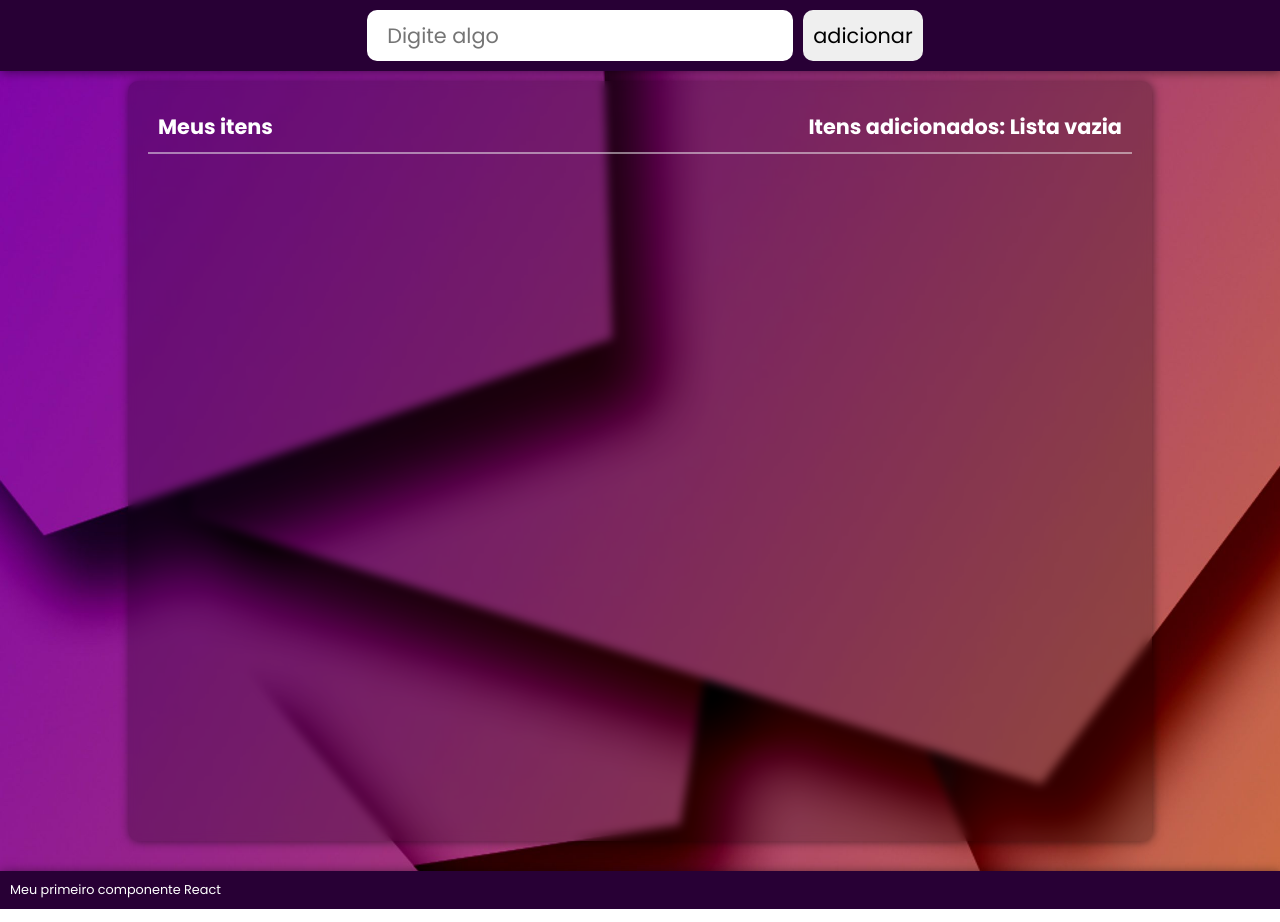
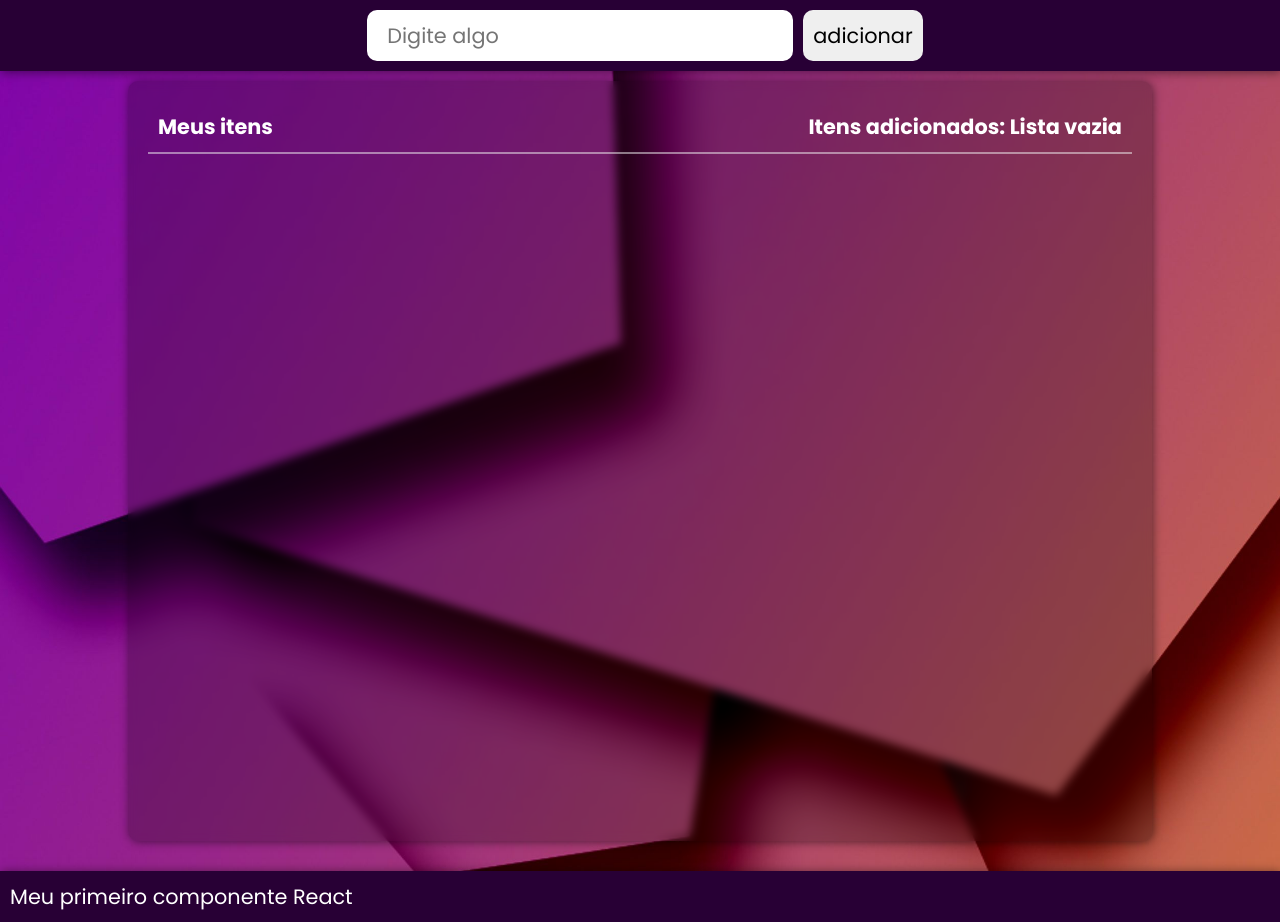
Before and after one commit to profJoseBraz/spw, a React (Vite) app: page /spw/to-do-list in a window 1280 px wide. Built offline with nearby package versions, Linux system fonts and the light colour scheme.

Commit message:
ajustando footer da lista de tarefas

```diff
--- a/src/assets/pages/ToDoList.css
+++ b/src/assets/pages/ToDoList.css
@@ -71,7 +71,7 @@
 }
 
 .footer p {
-    font-size: 1vw;
+    font-size: calc(1vw + 1vh);
 }
 
 /* Mudar para novo componente de alert */
```
